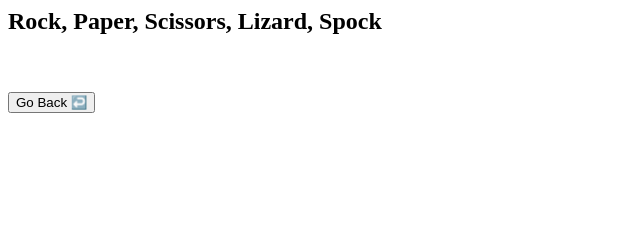
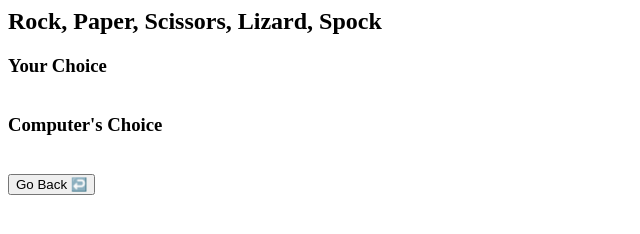
Before and after one commit to comp426-2023-spring/e02-aidanbh, a website: page public/play.html in a window 1280 px wide. Shown: the whole page, without its empty margins (0-640 px from the left). Drawn offline with Linux system fonts and the light colour scheme; no server answers.

Commit message:
label the divs

```diff
--- a/public/play.html
+++ b/public/play.html
@@ -11,11 +11,13 @@
     <h2 id="h2"></h2>
 
     <div class="player">
+        <h3>Your Choice</h3>
         <img id="playerShotImage">
         <h3 id="h3_player"></h3>
     </div>
 
     <div class="computer">
+        <h3>Computer's Choice</h3>
         <img id="computerShotImage">
         <h3 id="h3_computer"></h3>
     </div>
```
